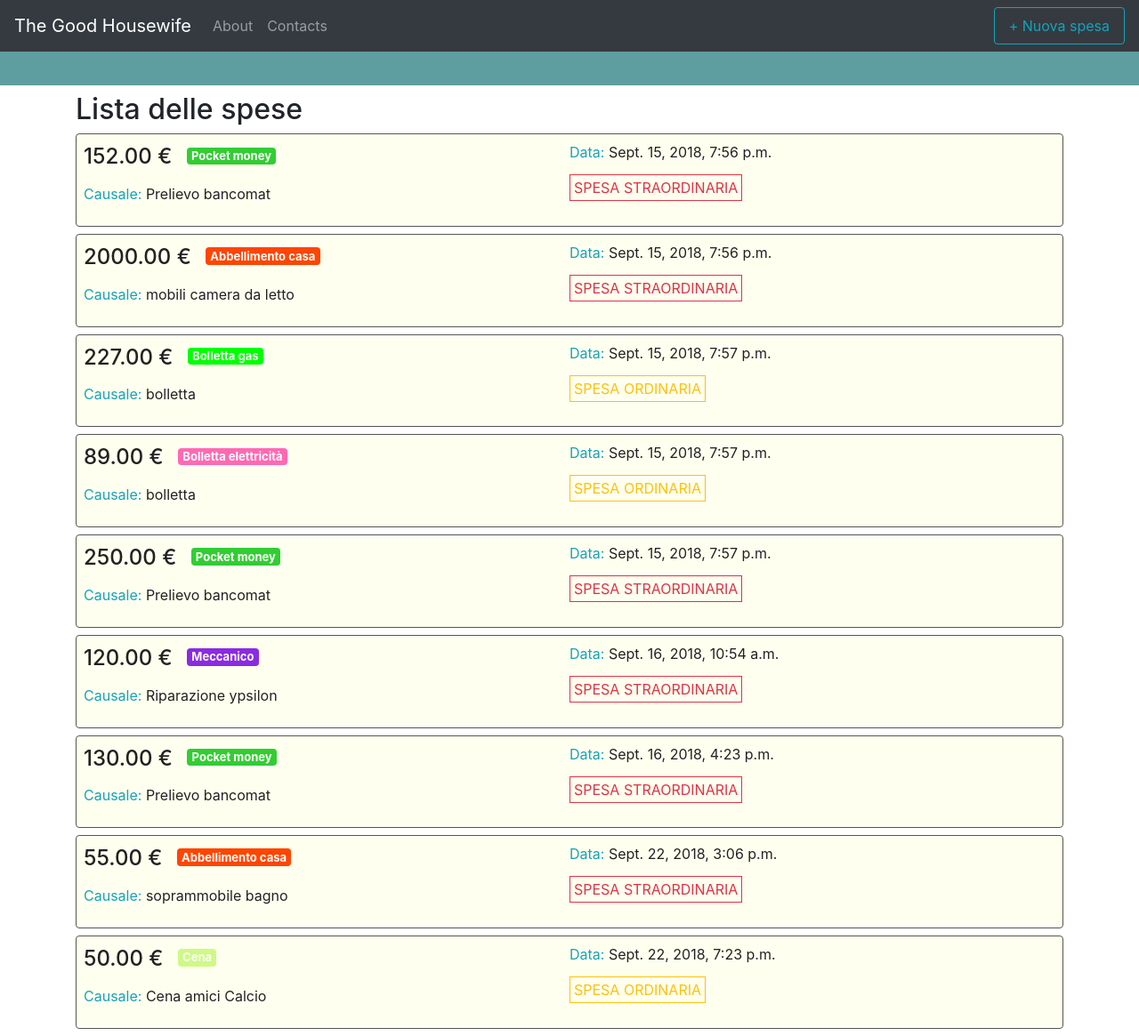
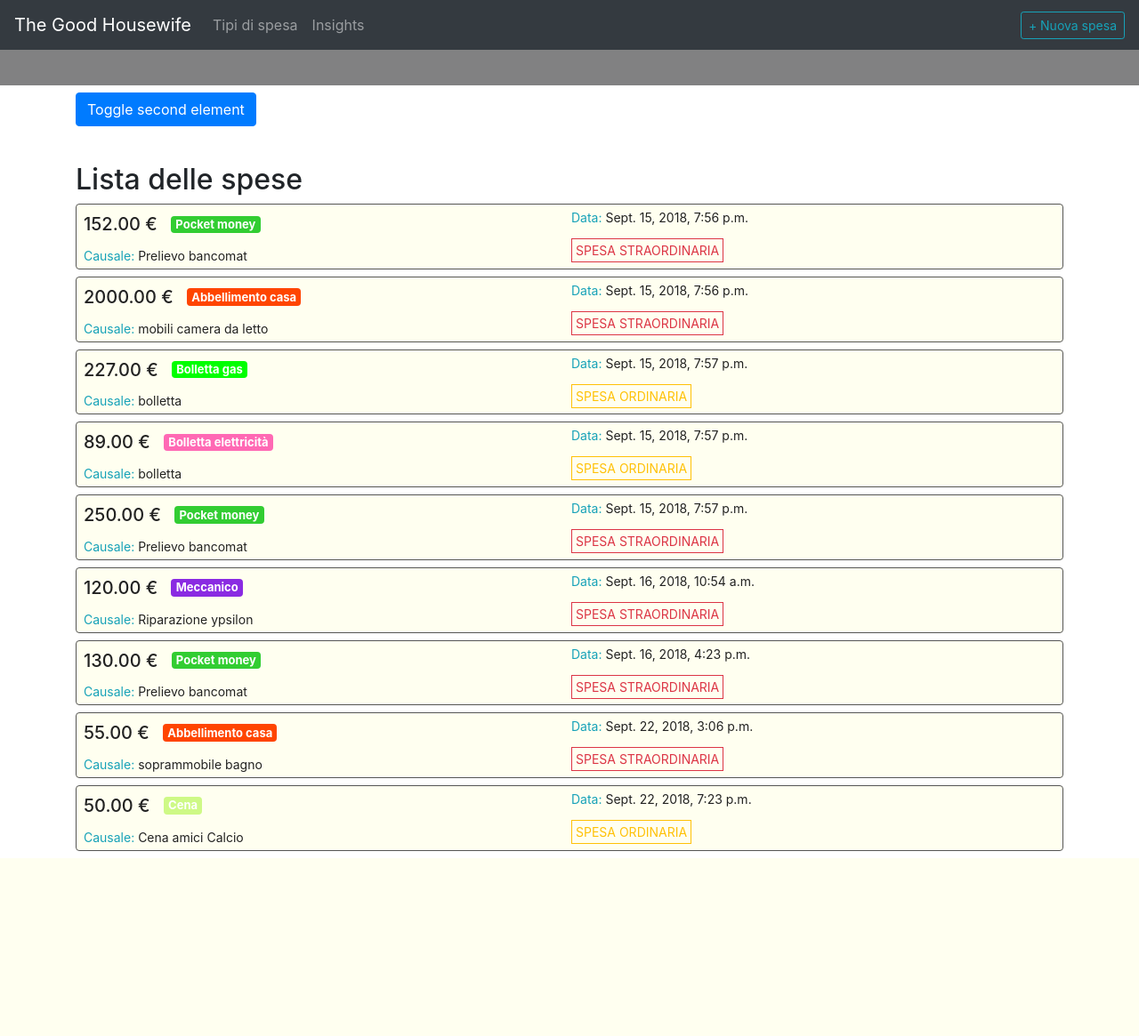
Before and after one commit to lorenzobianchi/good_housewife, a Django app: page / in a window 1280 px wide. Shown: the whole page at 89% size. After the commit the page ends 965 px from the top, so only its background shows below. Run offline with Django 3.2, Linux system fonts and the light colour scheme; data comes from the database, SQL or seed files in the repository; both versions use the stored data as it was after the commit; some libraries are stand-ins or nearby versions; some web fonts are replaced.

Commit message:
tipo spesa views & forms

```diff
--- a/core/models.py
+++ b/core/models.py
@@ -22,3 +22,6 @@ class TipoSpesa(models.Model):
 
     def __str__(self):
         return self.nome
+
+    def get_absolute_url(self):
+        return reverse('tipo_spesa_detail', args=[str(self.id)])
--- a/core/urls.py
+++ b/core/urls.py
@@ -6,4 +6,10 @@ urlpatterns = [
     path('spesa/<int:pk>/', views.SpesaDetailView.as_view(), name='spesa_detail'),
     path('spesa/add/', views.SpesaAddView.as_view(), name='spesa_add'),
     path('spesa/<int:pk>/delete', views.SpesaDeleteView.as_view(), name='spesa_delete'),
+    path('spesa/<int:pk>/edit', views.SpesaEditView.as_view(), name='spesa_edit'),
+    path('spesa-type/', views.TipoSpesaListView.as_view(), name='tipo_spesa_list'),
+    path('spesa-type/<int:pk>/', views.TipoSpesaDetailView.as_view(), name='tipo_spesa_detail'),
+    path('spesa-type/add/', views.TipoSpesaAddView.as_view(), name='tipo_spesa_add'),
+    path('spesa-type/<int:pk>/edit', views.TipoSpesaEditView.as_view(), name='tipo_spesa_edit'),
+    path('spesa-type/<int:pk>/delete', views.TipoSpesaDeleteView.as_view(), name='tipo_spesa_delete'),
 ]
--- a/core/views.py
+++ b/core/views.py
@@ -1,8 +1,8 @@
 from django.views.generic import ListView, DetailView
 from django.views.generic.edit import CreateView, UpdateView, DeleteView
 from django.urls import reverse_lazy
-from .models import Spesa
-from .forms import SpesaAddForm
+from .models import Spesa, TipoSpesa
+from .forms import SpesaForm, TipoSpesaForm
 
 class HomePageView(ListView):
     template_name = 'home.html'
@@ -13,11 +13,39 @@ class SpesaDetailView(DetailView):
     template_name = 'spesa_detail.html'
 
 class SpesaAddView(CreateView):
-    template_name = 'spesa_add.html'
+    template_name = 'spesa_form.html'
     model = Spesa
-    form_class = SpesaAddForm
+    form_class = SpesaForm
+
+class SpesaEditView(UpdateView):
+    template_name = 'spesa_form.html'
+    model = Spesa
+    form_class = SpesaForm
 
 class SpesaDeleteView(DeleteView):
     model = Spesa
     template_name = 'spesa_delete.html'
     success_url = reverse_lazy('home')
+
+class TipoSpesaListView(ListView):
+    model = TipoSpesa
+    template_name = 'tipo_spesa_list.html'
+
+class TipoSpesaDetailView(DetailView):
+    model = TipoSpesa
+    template_name = 'tipo_spesa_detail.html'
+
+class TipoSpesaAddView(CreateView):
+    model = TipoSpesa
+    template_name = 'tipo_spesa_form.html'
+    form_class = TipoSpesaForm
+
+class TipoSpesaEditView(UpdateView):
+    model = TipoSpesa
+    template_name = 'tipo_spesa_form.html'
+    form_class = TipoSpesaForm
+
+class TipoSpesaDeleteView(DeleteView):
+    model = TipoSpesa
+    template_name = 'tipo_spesa_delete.html'
+    success_url = reverse_lazy('tipo_spesa_list')
--- a/static/css/base.css
+++ b/static/css/base.css
@@ -7,7 +7,7 @@
   height: 40px;
   position: fixed;
   top: 56px;
-  background-color: CadetBlue;
+  background-color: #818182;
   z-index: 10;
 }
 
@@ -17,17 +17,21 @@
 }
 
 .spesa-card:hover {
-  background-color: PaleGreen;
+  background-color: LemonChiffon;
 }
 
 .spesa-badge {
   font-size: 13px;
   position: relative;
-  bottom: 5px;
+  bottom: 3px;
   color: #fff;
   margin-top: 0.7rem;
   margin-left: 10px;
   margin-bottom: 0.5rem;
+}
+
+.spesa-card p {
+  font-size: 14px;
 }
 
 .no-link-style,
--- a/templates/base.html
+++ b/templates/base.html
@@ -8,6 +8,7 @@
     <link rel="stylesheet" href="{% static 'css/bootstrap.min.css' %}">
     <link rel="stylesheet" href="{% static 'css/base.css' %}">
     <link rel="shortcut icon" href="{% static 'img/woman.ico' %}">
+    {% block js %}{% endblock %}
   </head>
   <body>
     <nav class="navbar navbar-expand-lg navbar-dark bg-dark text-light fixed-top">
@@ -18,15 +19,15 @@
       <div class="collapse navbar-collapse" id="navbarNav">
         <ul class="navbar-nav">
           <li class="nav-item">
-            <a class="nav-link" href="#">About</a>
+            <a class="nav-link" href="{% url 'tipo_spesa_list' %}">Tipi di spesa</a>
           </li>
           <li class="nav-item">
-            <a class="nav-link" href="#">Contacts</a>
+            <a class="nav-link" href="#">Insights</a>
           </li>
         </ul>
       </div>
-      <div class="">
-        <a class="nav-link btn btn-outline-info" href="{% url 'spesa_add' %}">+ Nuova spesa</a>
+      <div>
+        <a class="btn btn-outline-info btn-sm " href="{% url 'spesa_add' %}">+ Nuova spesa</a>
       </div>
     </nav>
 
@@ -38,6 +39,5 @@
     <script src="{% static 'js/jquery-3.2.1.slim.min.js' %}"></script>
     <script src="{% static 'js/popper.min.js' %}"></script>
     <script src="{% static 'js/bootstrap.min.js' %}"></script>
-
   </body>
 </html>
--- a/templates/home.html
+++ b/templates/home.html
@@ -1,5 +1,43 @@
 {% extends 'base.html' %}
+{% block js %}
+<!--Load the AJAX API-->
+    <script type="text/javascript" src="https://www.gstatic.com/charts/loader.js"></script>
+    <script type="text/javascript">
 
+      // Load the Visualization API and the corechart package.
+      google.charts.load('current', {'packages':['corechart']});
+
+      // Set a callback to run when the Google Visualization API is loaded.
+      google.charts.setOnLoadCallback(drawChart);
+
+      // Callback that creates and populates a data table,
+      // instantiates the pie chart, passes in the data and
+      // draws it.
+      function drawChart() {
+
+        // Create the data table.
+        var data = new google.visualization.DataTable();
+        data.addColumn('string', 'Topping');
+        data.addColumn('number', 'Slices');
+        data.addRows([
+          ['Mushrooms', 3],
+          ['Onions', 1],
+          ['Olives', 1],
+          ['Zucchini', 1],
+          ['Pepperoni', 2]
+        ]);
+
+        // Set chart options
+        var options = {'title':'How Much Pizza I Ate Last Night',
+                       'width':400,
+                       'height':300};
+
+        // Instantiate and draw our chart, passing in some options.
+        var chart = new google.visualization.PieChart(document.getElementById('chart_div'));
+        chart.draw(data, options);
+      }
+    </script>
+{% endblock %}
 {% block content %}
 <div class="subnavbar">
 
@@ -7,18 +45,33 @@
 <div class="container pt-4">
   <div class="row">
     <div class="col-md-12">
+      <div class="mb-4">
+        <p>
+          <button class="btn btn-primary" type="button" data-toggle="collapse" data-target="#multiCollapseExample1" aria-expanded="false" aria-controls="multiCollapseExample2">Toggle second element</button>
+        </p>
+        <div class="row">
+          <div class="col">
+            <div class="collapse multi-collapse" id="multiCollapseExample1">
+              <div class="card card-body">
+                <div id="chart_div"></div>
+              </div>
+            </div>
+          </div>
+        </div>
+      </div>
+
       <h2>Lista delle spese</h2>
       {% for spesa in object_list %}
       <a href="{% url 'spesa_detail' spesa.pk %}" class="no-link-style">
-        <div class="card w-100 p-2 d-flex flex-row justify-content-between mb-2 spesa-card">
-          <div class="flex-1">
-            <h4>
+        <div class="card w-100 p-1 d-flex flex-row justify-content-between mb-2 spesa-card">
+          <div class="flex-1 pl-1">
+            <h5 class="mb-1">
               {{ spesa.importo }} €
               {% if spesa.tipo_spesa %}
                 <span class="badge spesa-badge" style="background: {{ spesa.tipo_spesa.colore_badge }};">{{ spesa.tipo_spesa }}</span>
               {% endif %}
-            </h4>
-            <p>
+            </h5>
+            <p class="mb-0">
               <span class="text-info">Causale:</span> {{ spesa.causale }}
             </p>
           </div>
--- a/templates/spesa_detail.html
+++ b/templates/spesa_detail.html
@@ -12,8 +12,8 @@
           {% endif %}
         </div>
         <div class="d-inline">
-          <a class="btn btn-warning btn-sm">Modifica Spesa <i class="fa fa-pencil"></i></a>
-          <a href="{% url 'spesa_delete' object.pk %}" class="btn btn-danger btn-sm">Elimina Spesa <i class="fa fa-trash-o"></i></a>
+          <a href="{% url 'spesa_edit' object.pk %}" class="btn btn-outline-dark btn-sm">Modifica Spesa <i class="fa fa-pencil"></i></a>
+          <a href="{% url 'spesa_delete' object.pk %}" class="btn btn-outline-dark btn-sm">Elimina Spesa <i class="fa fa-trash-o"></i></a>
         </div>
       </div>
       <table class="table mt-4 table-striped">
@@ -41,6 +41,7 @@
           <tr>
             <td><b>NOTE</b></td>
             <td>{{ object.note }}</td>
+          </tr>
         </tbody>
       </table>
     </div>
--- a/templates/spesa_add.html
+++ b/templates/tipo_spesa_form.html
@@ -5,7 +5,11 @@
 <div class="container">
   <div class="row">
     <div class="col-12">
-      <h3>Nuova spesa</h3>
+      {% if object %}
+      <h3>Modifica tipo spesa</h3>
+      {% else %}
+      <h3>Nuovo tipo spesa</h3>
+      {% endif %}
         {% crispy form %}
     </div>
   </div>
```
Also changed, not shown: core/forms.py (+38 -3 lines), templates/spesa_form.html (added, +22 -0 lines), templates/tipo_spesa_delete.html (added, +17 -0 lines), templates/tipo_spesa_detail.html (added, +41 -0 lines), templates/tipo_spesa_list.html (added, +48 -0 lines), db.sqlite3.
